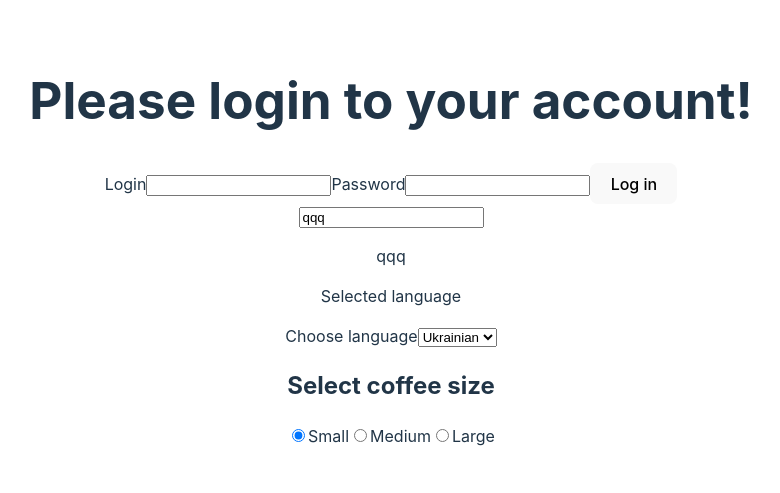
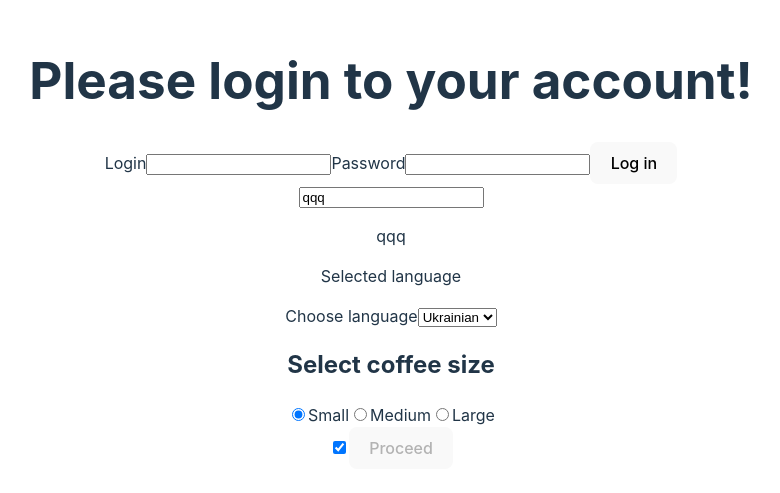
Before and after one commit to EvgenVls/goit-react, a React (Vite) app: page / in a window 1280 px wide. Shown: the part 157-650 px from the top of the page, without its empty margins (249-1029 px from the left). Built offline with nearby package versions, Linux system fonts and the light colour scheme.

Commit message:
chackbox not work

```diff
--- a/src/App.jsx
+++ b/src/App.jsx
@@ -3,6 +3,7 @@ import { LoginForm } from "./components/LoginForm/LoginForm";
 import { SearchBar } from "./components/SearchBar/SearchBar";
 import { LangSwitcher } from "./components/LangSwitcher/LangSwitcher";
 import CoffeeSize from "./components/CoffeeSize/CoffeeSize";
+import { AcceptTerms } from "./components/AcceptTerms/AcceptTerms";
 import "./App.css";
 
 function App() {
@@ -12,6 +13,7 @@ function App() {
 
   const [lang, setLang] = useState("uk");
   const [coffeeSize, setCoffeeSize] = useState("sm");
+  const [hasAccepted, setHasAccepted] = useState(false);
 
   return (
     <div>
@@ -21,6 +23,7 @@ function App() {
       <p>Selected language</p>
       <LangSwitcher value={lang} setValue={setLang} />
       <CoffeeSize cofSizVal={coffeeSize} setCofSizVal={setCoffeeSize} />
+      <AcceptTerms accept={hasAccepted} setAccept={setHasAccepted} />
     </div>
   );
 }
--- /dev/null
+++ b/src/components/AcceptTerms/AcceptTerms.jsx
@@ -0,0 +1,21 @@
+export const AcceptTerms = (accept, setAccept) => {
+  const handlChange = (event) => {
+    setAccept(event.target.checked);
+  };
+
+  return (
+    <div>
+      <label>
+        <input
+          type="checkbox"
+          name="terms"
+          checked={accept}
+          onChange={handlChange}
+        />
+      </label>
+      <button type="button" disabled={accept}>
+        Proceed
+      </button>
+    </div>
+  );
+};
```
Also changed, not shown: src/components/CoffeeSize/AcceptTerms/AcceptTerms.jsx (deleted).
